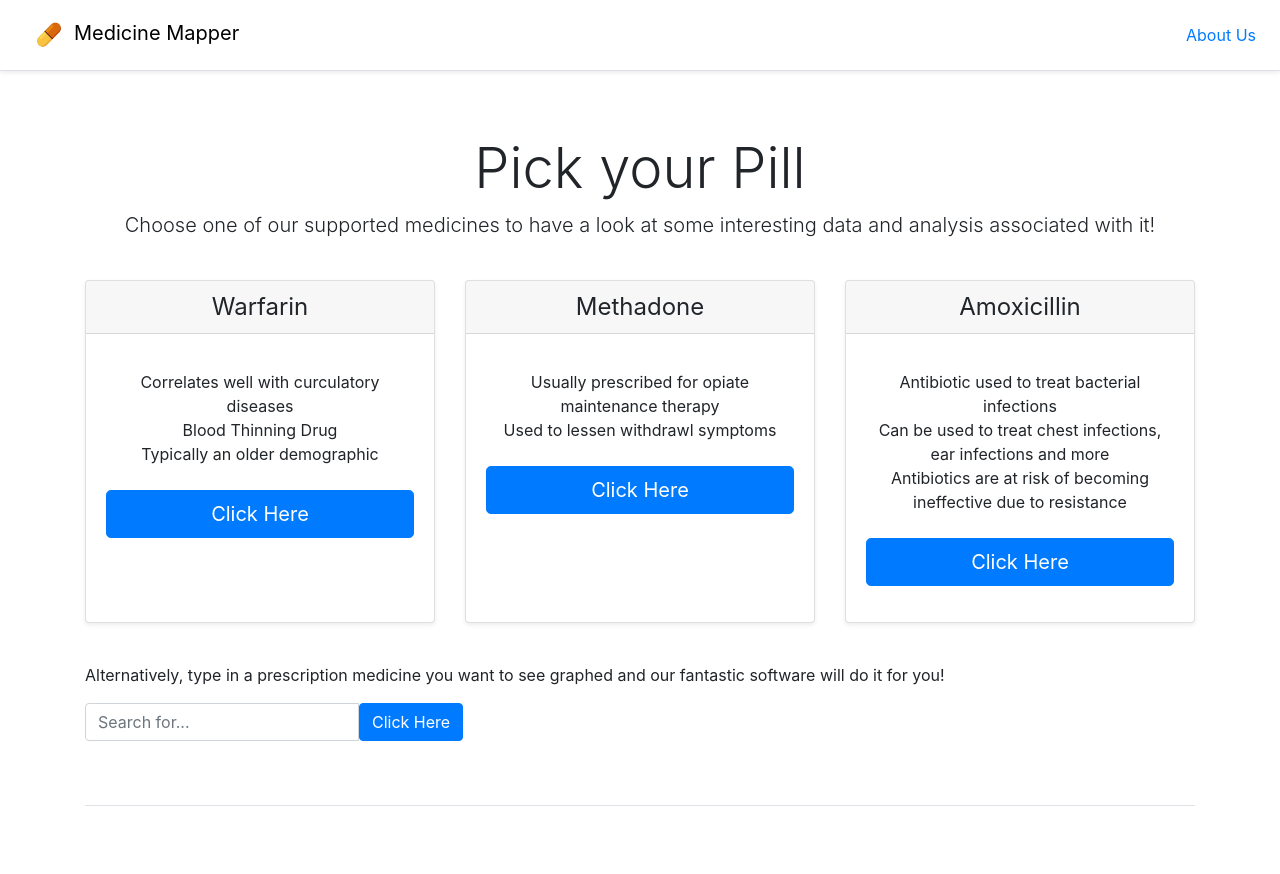
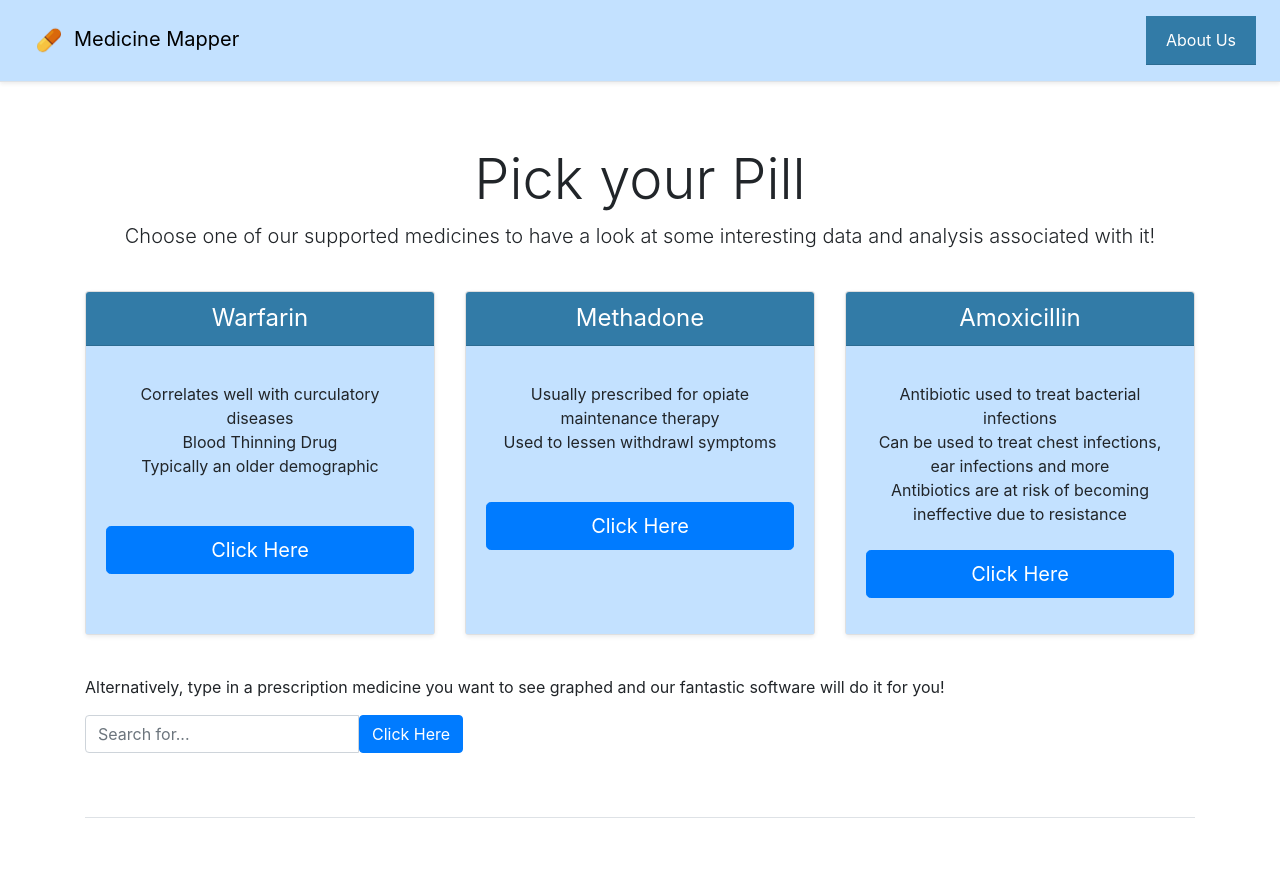
Before and after one commit to kieran12lamb/HCI, a Flask app: page / in a window 1280 px wide. Shown: the top 874 px of the page. Run offline with Flask 2, Linux system fonts and the light colour scheme; some libraries are stand-ins or nearby versions.

Commit message:
colourssss

```diff
--- a/templates/index.html
+++ b/templates/index.html
@@ -13,11 +13,11 @@
 
   <body cz-shortcut-listen="true">
 
-    <div class="d-flex flex-column flex-md-row align-items-center p-3 px-md-4 mb-3 bg-white border-bottom shadow-sm">
+    <div class="d-flex flex-column flex-md-row align-items-center p-3 px-md-4 mb-3 border-bottom shadow-sm" style="background-color: #C3E1FF">
       <h5 class="my-0 mr-md-auto font-weight-normal"><a href="/" style="color:black"><img src="/static/images/pill_favicon.gif" style="height:auto;width:50px"></img>Medicine Mapper</color></a></h5>
       <nav class="my-2 my-md-0 mr-md-3">
       </nav>
-      <a href="/about" class="input-group-btn">About Us</a>
+      <a href="/about" class="card-header input-group-btn" style="background-color: #327ba7; color:white">About Us</a>
     </div>
 
     <div class="pricing-header px-3 py-3 pt-md-5 pb-md-4 mx-auto text-center">
@@ -28,14 +28,15 @@
     <div class="container" >
       <div class="card-deck mb-3 text-center">
         <div class="card mb-4 shadow-sm">
-          <div class="card-header">
+          <div class="card-header" style="background-color:  #327ba7; color: white">
             <h4 class="my-0 font-weight-normal">Warfarin</h4>
           </div>
-          <div class="card-body">
+          <div class="card-body" style="background-color: #C3E1FF;">
             <ul class="list-unstyled mt-3 mb-4">
               <li>Correlates well with curculatory diseases</li>
               <li>Blood Thinning Drug</li>
               <li>Typically an older demographic</li>
+              <br>
             </ul>
               <form class="" action="/graphs/Warfarin" method="post">
                 <button type="submit" id='warfarinButton' type="button" class="btn btn-lg btn-block btn-primary">Click Here</button>
@@ -43,13 +44,14 @@
           </div>
         </div>
         <div class="card mb-4 shadow-sm">
-          <div class="card-header">
+          <div class="card-header" style="background-color:  #327ba7; color: white">
             <h4 class="my-0 font-weight-normal">Methadone</h4>
           </div>
-          <div class="card-body">
+          <div class="card-body" style="background-color: #C3E1FF">
             <ul class="list-unstyled mt-3 mb-4">
               <li>Usually prescribed for opiate maintenance therapy</li>
               <li>Used to lessen withdrawl symptoms</li>
+              <br>
             </ul>
               <form class="" action="/graphs/Methadone" method="post">
                 <button type="submit" id='methadoneButton' type="button" class="btn btn-lg btn-block btn-primary">Click Here</button>
@@ -57,10 +59,10 @@
           </div>
         </div>
         <div class="card mb-4 shadow-sm">
-          <div class="card-header">
+          <div class="card-header" style="background-color:  #327ba7; color: white">
             <h4 class="my-0 font-weight-normal">Amoxicillin</h4>
           </div>
-          <div class="card-body">
+          <div class="card-body" style="background-color: #C3E1FF">
             <ul class="list-unstyled mt-3 mb-4">
               <li>Antibiotic used to treat bacterial infections</li>
               <li>Can be used to treat chest infections, ear infections and more </li>
```
